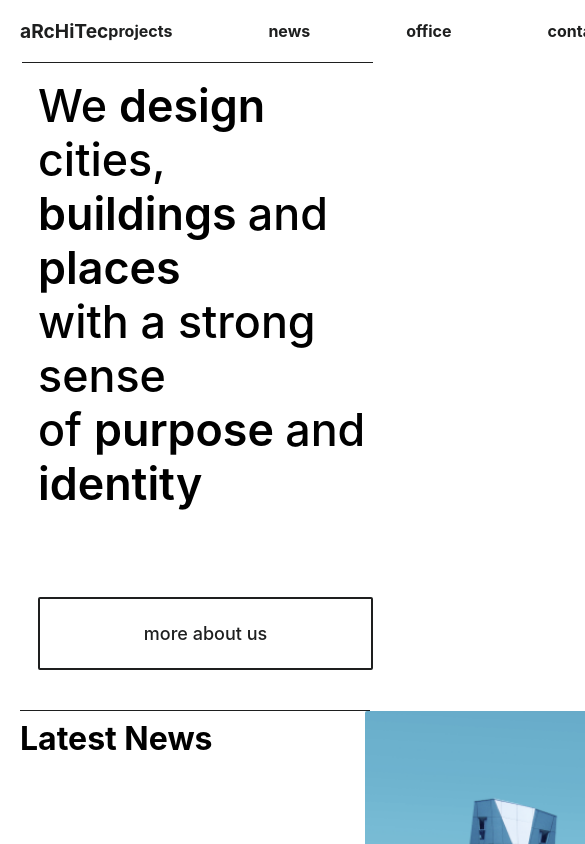
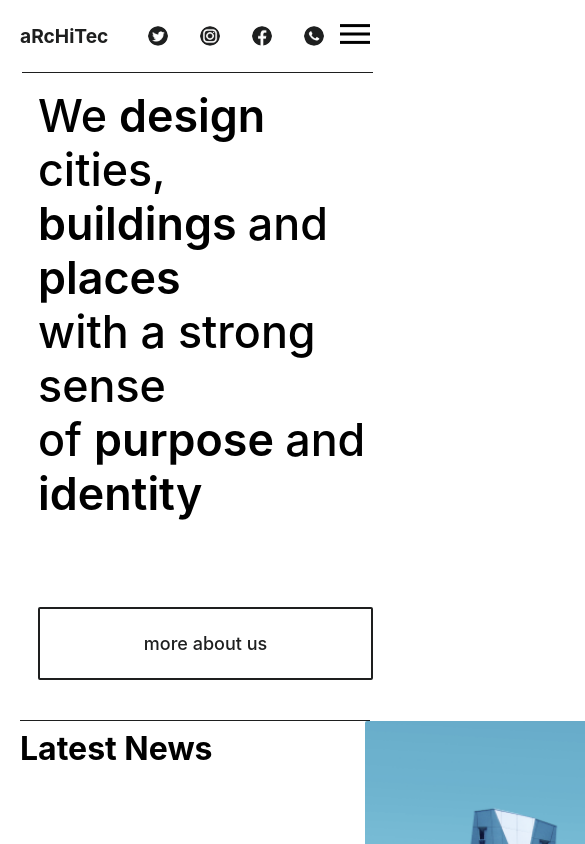
Before and after one commit to versi-on/architecture-office, a React (Create React App) app: page / in a window 390 px wide. Shown: the top 844 px of the page, 585 px wide, since content can reach past the window. Built offline with nearby package versions, Linux system fonts and the light colour scheme.

Commit message:
responsive navbar and footer

```diff
--- a/src/App.js
+++ b/src/App.js
@@ -1,8 +1,9 @@
 import { BrowserRouter } from 'react-router-dom';
 import AllRoutes from './AllRoutes';
 import Header from './components/Header';
+import Footer from './components/Footer';
 import './assets/style/app.css';
-import Footer from './components/Footer';
+import './assets/style/responsive.css';
 
 function App() {
 
--- a/src/assets/style/app.css
+++ b/src/assets/style/app.css
@@ -43,6 +43,7 @@ header {
 .nav {
   width: 609px;
   gap: 6rem;
+  display: flex;
   justify-content: flex-end;
   position: relative;
 }
@@ -68,6 +69,10 @@ nav a:hover:before {
 
 nav a:hover {
   color: var(--black);
+}
+
+.menu-icon {
+  order: 2;
 }
 
 /* CONTAINER */
@@ -382,11 +387,3 @@ footer {
 .grid-wide-small {
   grid-template-columns: 330px 1fr 350px;
 }
-
-/* RESPONSIVE */
-@media screen and (min-width: 1400px) {
-  .nav {
-    width: 782px;
-    gap: 9.5rem;
-  }
-}
--- /dev/null
+++ b/src/assets/style/responsive.css
@@ -0,0 +1,51 @@
+/* RESPONSIVE */
+@media screen and (min-width: 1400px) {
+    .nav {
+        width: 782px;
+        gap: 9.5rem;
+    }
+}
+
+@media screen and (max-width: 600px) {
+    header {
+        position: relative;
+    }
+
+    .nav {
+        display: none;
+        opacity: 0;
+        flex-direction: column;
+
+    }
+
+
+    .nav.active {
+        display: flex;
+        opacity: 1;
+        height: auto;
+        position: absolute;
+        top: 4.5rem;
+        padding: 0 0 5rem 0;
+        background-color: rgba(255, 255, 255, 0.92);
+        border-top: 2px solid var(--black);
+        z-index: 100;
+    }
+
+    .nav.active a {
+        margin: 0 0 -3rem 0;
+        padding: 0;
+    }
+
+    .nav.active a:first-child {
+        margin-top: 1rem;
+    }
+
+    .menu-icon {
+        margin-left: 1rem;
+    }
+
+    footer .icons {
+        margin-top: 1rem;
+        gap: 3rem;
+    }
+}
--- a/src/components/Header.jsx
+++ b/src/components/Header.jsx
@@ -1,14 +1,35 @@
+import { useState } from 'react';
 import { Link } from 'react-router-dom';
 import Navbar from "./Navbar";
 import IconsSocialMedia from './IconsSocialMedia';
 
 export default function Header() {
+    const [isActive, setIsActive] = useState(false)
+    const toggleActive = () => {
+        setIsActive(!isActive)
+    }
+
+
     return (
         <header className='header row'>
             <Link to="/" className="link logo">aRcHiTec</Link>
-            <Navbar />
+            <Navbar isActive={isActive} />
             <div className="header__icons">
                 <IconsSocialMedia />
+            </div>
+            <div className="menu-icon" onClick={toggleActive}>
+                {isActive ?
+                    <svg width="25" height="30" viewBox="0 0 42 41" fill="none" xmlns="http://www.w3.org/2000/svg">
+                        <line x1="1.06066" y1="1.93934" x2="39.0607" y2="39.9393" stroke="black" stroke-width="5" />
+                        <line x1="2.65125" y1="59.9393" x2="40.6312" y2="1.93934" stroke="black" stroke-width="5" />
+                    </svg>
+                    :
+                    <svg width="30" height="30" viewBox="0 0 50 31" fill="none" xmlns="http://www.w3.org/2000/svg">
+                        <line y1="1.5" x2="50" y2="1.5" stroke="black" stroke-width="5" />
+                        <line y1="15.5" x2="50" y2="15.5" stroke="black" stroke-width="5" />
+                        <line y1="29.5" x2="50" y2="29.5" stroke="black" stroke-width="5" />
+                    </svg>
+                }
             </div>
         </header>
     )
--- a/src/components/Navbar.jsx
+++ b/src/components/Navbar.jsx
@@ -1,8 +1,8 @@
 import { NavLink } from 'react-router-dom'
 
-export default function Navbar() {
+export default function Navbar({ isActive }) {
     return (
-        <nav className='nav row'>
+        <nav className={isActive ? "nav active" : "nav "} >
             <NavLink to="/projects" className="nav__link">projects</NavLink>
             <NavLink to="/news" className="nav__link">news</NavLink>
             <NavLink to="/office" className="nav__link">office</NavLink>
```
